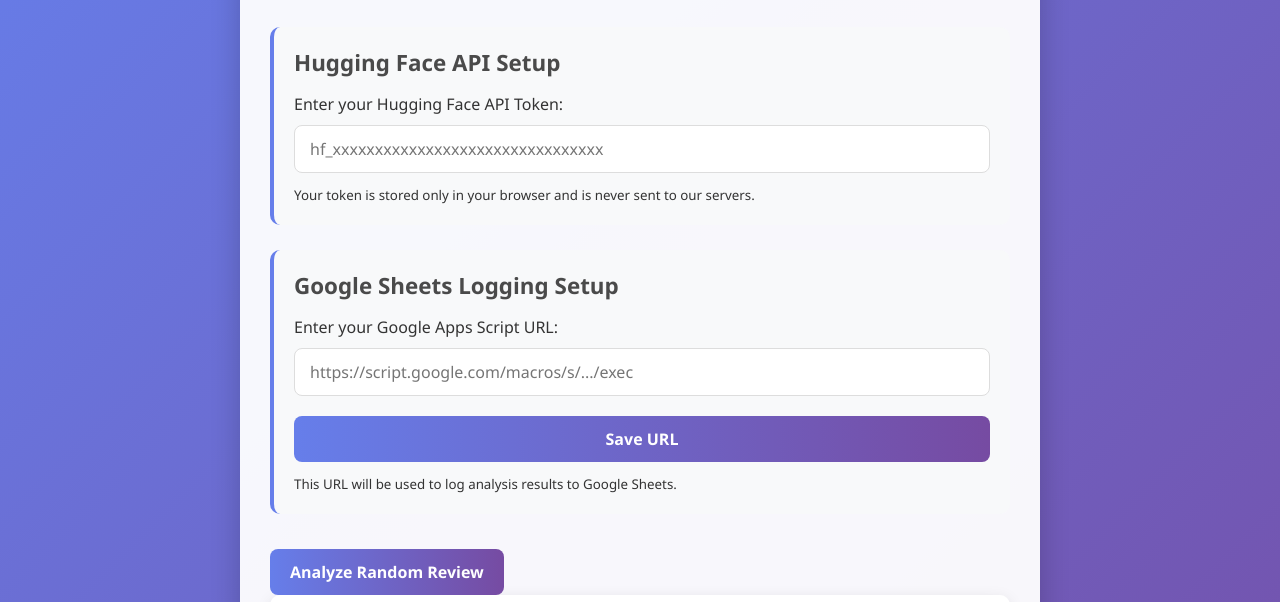
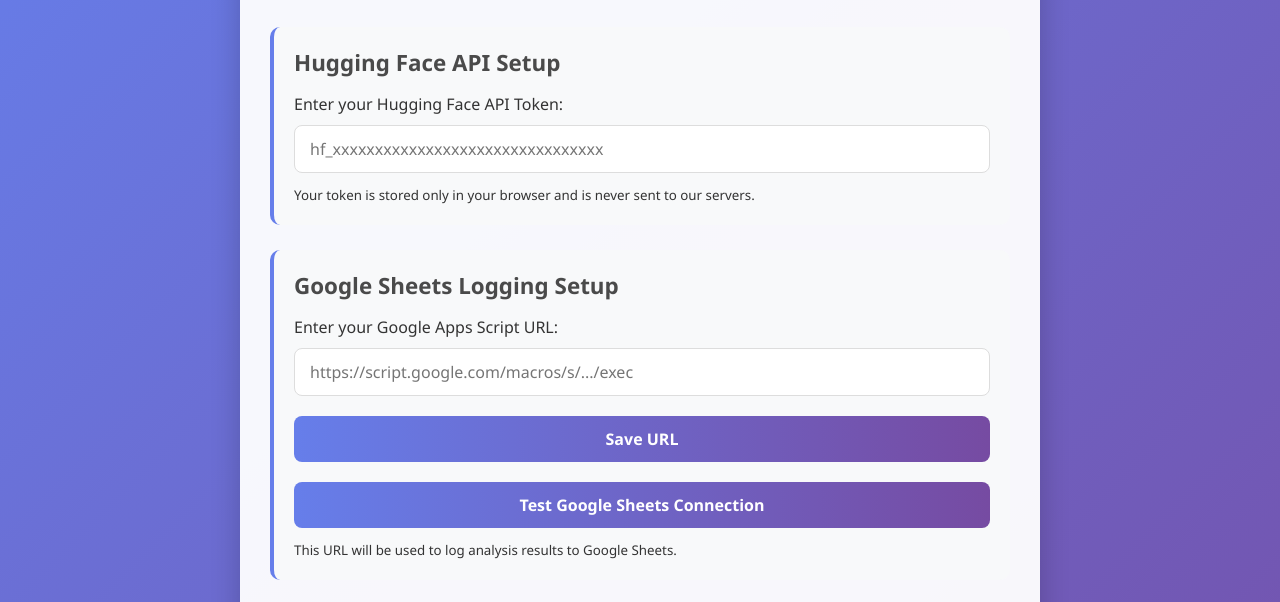
Before and after one commit to SofyaChekmaeva/AI-in-business-HW2, a plain HTML site: page index.html in a window 1280 px wide. Shown: the part 167-769 px from the top of the page. Drawn offline with nearby package versions, Linux system fonts and the light colour scheme.

Commit message:
Update index.html

```diff
--- a/index.html
+++ b/index.html
@@ -252,6 +252,7 @@
                 <label for="google-script-url">Enter your Google Apps Script URL:</label>
                 <input type="text" id="google-script-url" placeholder="https://script.google.com/macros/s/.../exec">
                 <button id="save-script-url">Save URL</button>
+                <button id="test-logging">Test Google Sheets Connection</button>
                 <p><small>This URL will be used to log analysis results to Google Sheets.</small></p>
             </div>
         </div>
```
